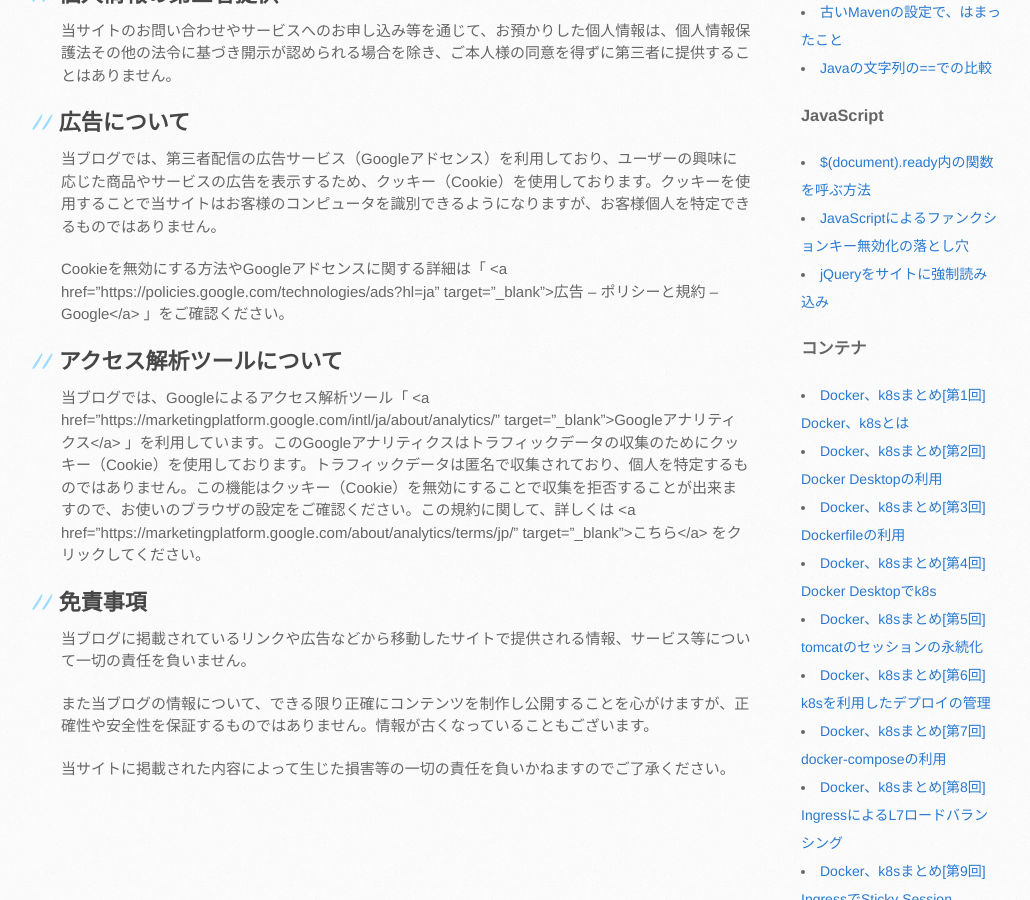
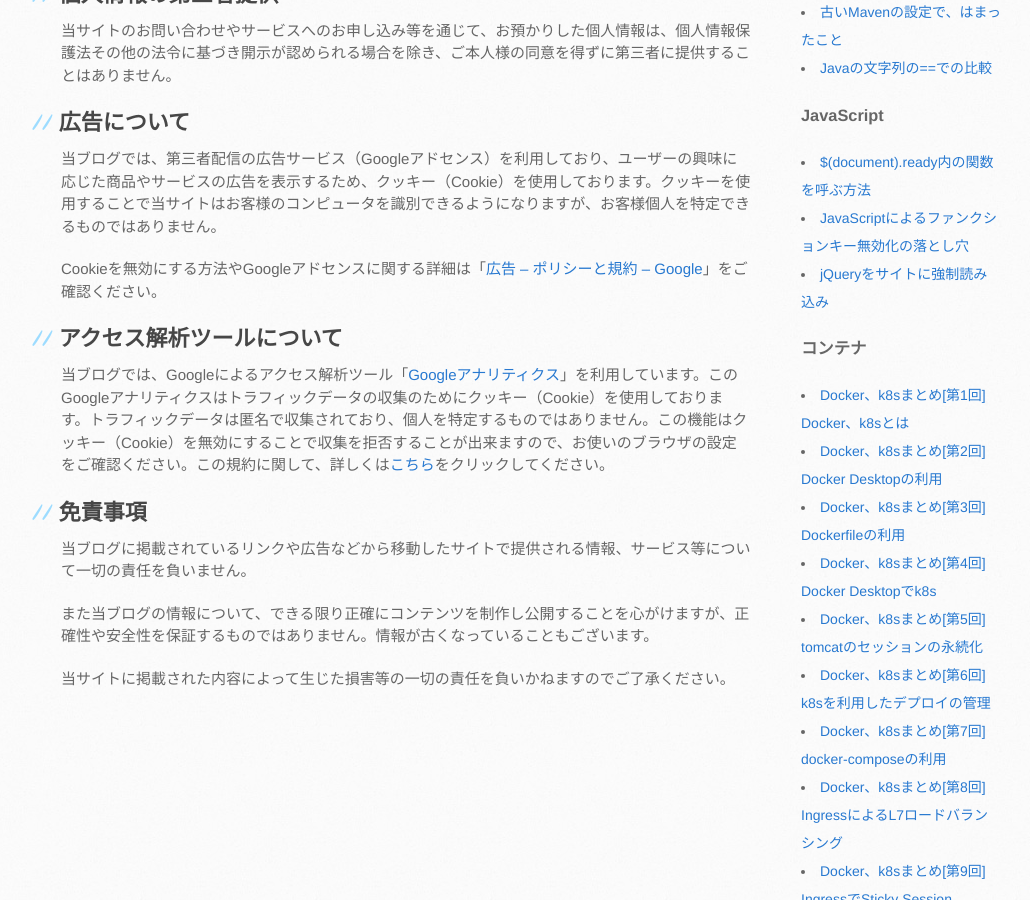
Before and after one commit to mtaketani113/mtaketani113.github.io, a Jekyll site: the page built from privacy-policy.md, in a window 1280 px wide and 900 px high, scrolled down 801 px. Shown: the whole window, without its empty margins (109-1139 px from the left). Built offline with Jekyll 4.4.1, drawn with Linux system fonts in a browser that asks for light colours; comment, search, counter and statistics services are not loaded; the repository's description, which GitHub fills in, is left out; part of the change alters nothing that is shown.

Commit message:
リンクを修正

```diff
--- a/privacy-policy.md
+++ b/privacy-policy.md
@@ -30,17 +30,11 @@ description: 当サイトのプライバシーポリシー
 当ブログでは、第三者配信の広告サービス（Googleアドセンス）を利用しており、ユーザーの興味に応じた商品やサービスの広告を表示するため、クッキー（Cookie）を使用しております。クッキーを使用することで当サイトはお客様のコンピュータを識別できるようになりますが、お客様個人を特定できるものではありません。
 
 
-Cookieを無効にする方法やGoogleアドセンスに関する詳細は「
-<a href=”https://policies.google.com/technologies/ads?hl=ja” target=”_blank”>広告 – ポリシーと規約 – Google</a>
-」をご確認ください。
+Cookieを無効にする方法やGoogleアドセンスに関する詳細は「[広告 – ポリシーと規約 – Google](https://policies.google.com/technologies/ads?hl=ja){:target="_blank"}」をご確認ください。
 
 ## アクセス解析ツールについて
 
-当ブログでは、Googleによるアクセス解析ツール「
-<a href=”https://marketingplatform.google.com/intl/ja/about/analytics/” target=”_blank”>Googleアナリティクス</a>
-」を利用しています。このGoogleアナリティクスはトラフィックデータの収集のためにクッキー（Cookie）を使用しております。トラフィックデータは匿名で収集されており、個人を特定するものではありません。この機能はクッキー（Cookie）を無効にすることで収集を拒否することが出来ますので、お使いのブラウザの設定をご確認ください。この規約に関して、詳しくは
-<a href=”https://marketingplatform.google.com/about/analytics/terms/jp/” target=”_blank”>こちら</a>
-をクリックしてください。
+当ブログでは、Googleによるアクセス解析ツール「[Googleアナリティクス](https://marketingplatform.google.com/intl/ja/about/analytics/){:target="_blank"}」を利用しています。このGoogleアナリティクスはトラフィックデータの収集のためにクッキー（Cookie）を使用しております。トラフィックデータは匿名で収集されており、個人を特定するものではありません。この機能はクッキー（Cookie）を無効にすることで収集を拒否することが出来ますので、お使いのブラウザの設定をご確認ください。この規約に関して、詳しくは[こちら](https://marketingplatform.google.com/about/analytics/terms/jp/){:target="_blank"}をクリックしてください。
 
 ## 免責事項
 
```
